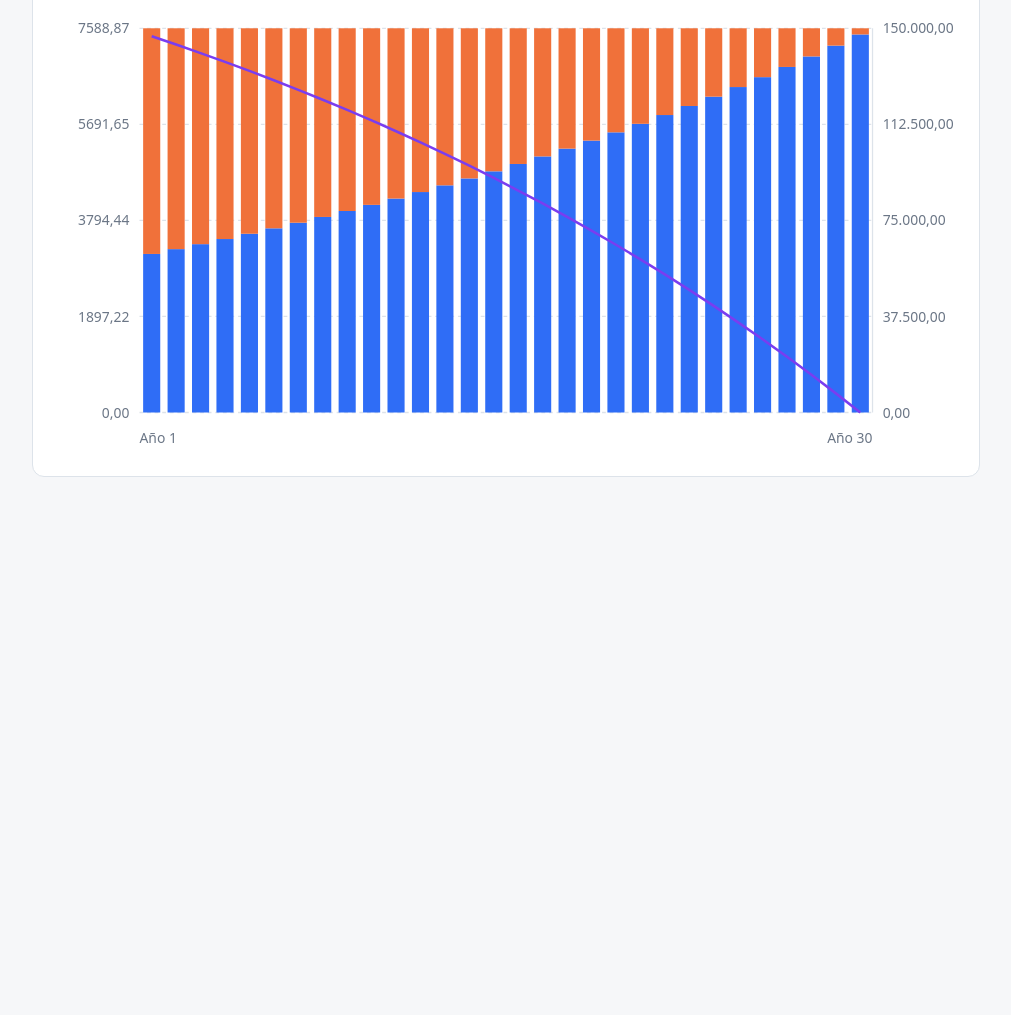
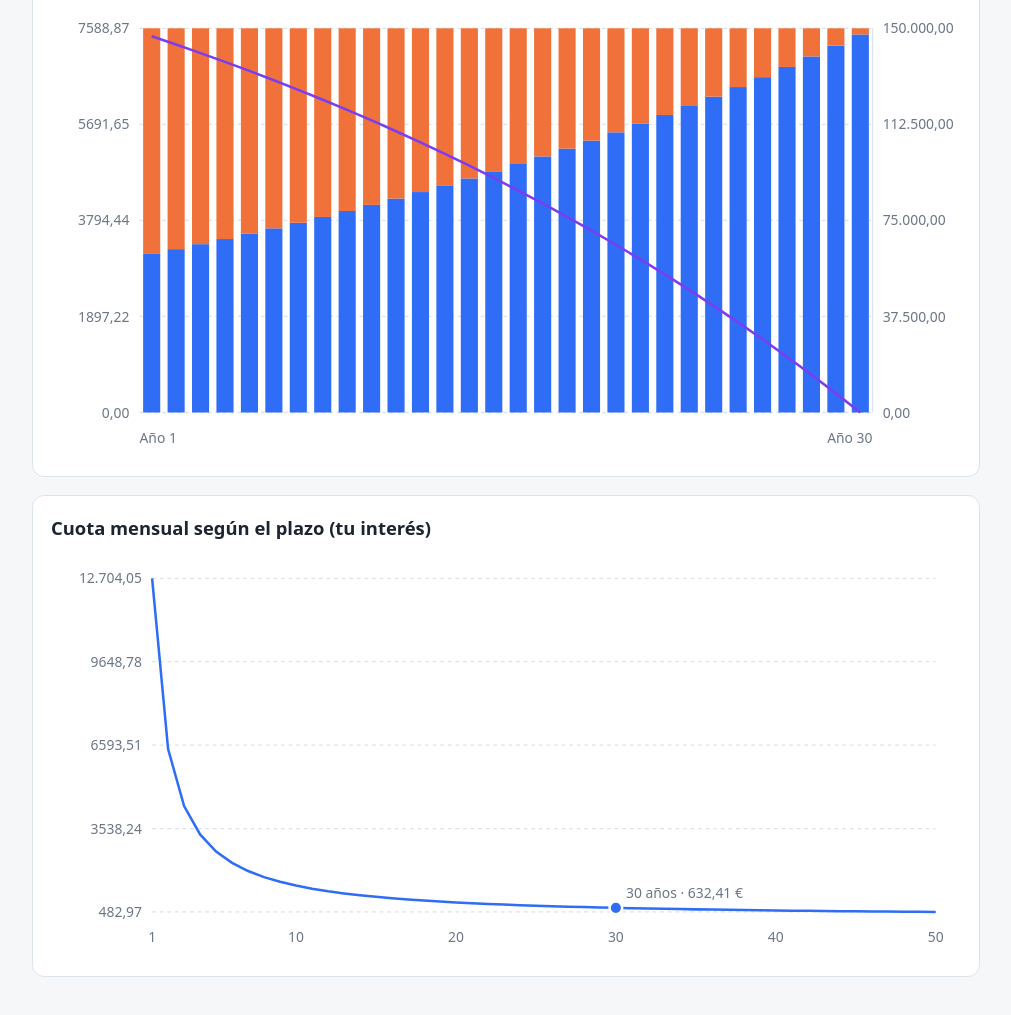
Before and after one commit to Angel-RC/dudas_hipotecas, a plain HTML site: page index.html in a window 1280 px wide. Shown: the part 2194-3209 px from the top of the page, without its empty margins (134-1145 px from the left). Before the commit the page ends 2753 px from the top, so only its background shows below. Drawn offline with Linux system fonts and the light colour scheme.

Commit message:
feat: gráfica SVG de cuota frente al plazo para el interés introducido

```diff
--- a/index.html
+++ b/index.html
@@ -136,6 +136,11 @@
       <span><span class="swatch" style="background:var(--balance)"></span>Capital pendiente</span>
     </div>
     <div id="chart-composition"></div>
+  </section>
+
+  <section class="panel">
+    <h2>Cuota mensual según el plazo (tu interés)</h2>
+    <div id="chart-plazo"></div>
   </section>
 </main>
 <script>
@@ -312,6 +317,47 @@ function renderCompositionChart(principal, rate, years) {
   container.appendChild(svg);
 }
 
+function renderPlazoChart(principal, rate, currentYears) {
+  const container = document.getElementById('chart-plazo');
+  container.innerHTML = '';
+  const W = 720, H = 320, m = { top: 20, right: 20, bottom: 36, left: 80 };
+  const iw = W - m.left - m.right, ih = H - m.top - m.bottom;
+  const years = [];
+  for (let y = 1; y <= 50; y++) years.push(y);
+  const values = years.map((y) => monthlyPayment(principal, rate, y));
+  const maxV = Math.max(...values), minV = Math.min(...values);
+  const xOf = (y) => m.left + ((y - 1) / 49) * iw;
+  const yOf = (v) => m.top + ih - ((v - minV) / (maxV - minV || 1)) * ih;
+
+  const svg = svgEl('svg', { viewBox: `0 0 ${W} ${H}`, role: 'img', 'aria-label': 'Cuota mensual según el plazo' });
+
+  for (let g = 0; g <= 4; g++) {
+    const y = m.top + (ih * g) / 4;
+    svg.appendChild(svgEl('line', { x1: m.left, y1: y, x2: m.left + iw, y2: y, class: 'grid' }));
+    const label = svgEl('text', { x: m.left - 8, y: y + 4, class: 'tick', 'text-anchor': 'end' });
+    label.textContent = eur.format(maxV - ((maxV - minV) * g) / 4).replace(/\s?€/, '');
+    svg.appendChild(label);
+  }
+
+  const pts = years.map((y) => `${xOf(y)},${yOf(monthlyPayment(principal, rate, y))}`).join(' ');
+  svg.appendChild(svgEl('polyline', { points: pts, class: 'balance-line', style: 'stroke: var(--accent)' }));
+
+  const cx = xOf(currentYears);
+  const cy = yOf(monthlyPayment(principal, rate, currentYears));
+  svg.appendChild(svgEl('circle', { cx, cy, r: 5, class: 'marker' }));
+  const tag = svgEl('text', { x: cx + 8, y: cy - 8, class: 'tick', 'text-anchor': 'start' });
+  tag.textContent = `${currentYears} años · ${eur.format(monthlyPayment(principal, rate, currentYears))}`;
+  svg.appendChild(tag);
+
+  for (const y of [1, 10, 20, 30, 40, 50]) {
+    const t = svgEl('text', { x: xOf(y), y: H - 12, class: 'tick', 'text-anchor': 'middle' });
+    t.textContent = `${y}`;
+    svg.appendChild(t);
+  }
+
+  container.appendChild(svg);
+}
+
 function render() {
   const { principal, years, rate, valid } = readInputs();
   if (!valid) return;
@@ -323,6 +369,7 @@ function render() {
   renderTable(principal, rate, years);
   renderEquation(principal, rate, years);
   renderCompositionChart(principal, rate, years);
+  renderPlazoChart(principal, rate, years);
 }
 
 let renderTimer;
```
